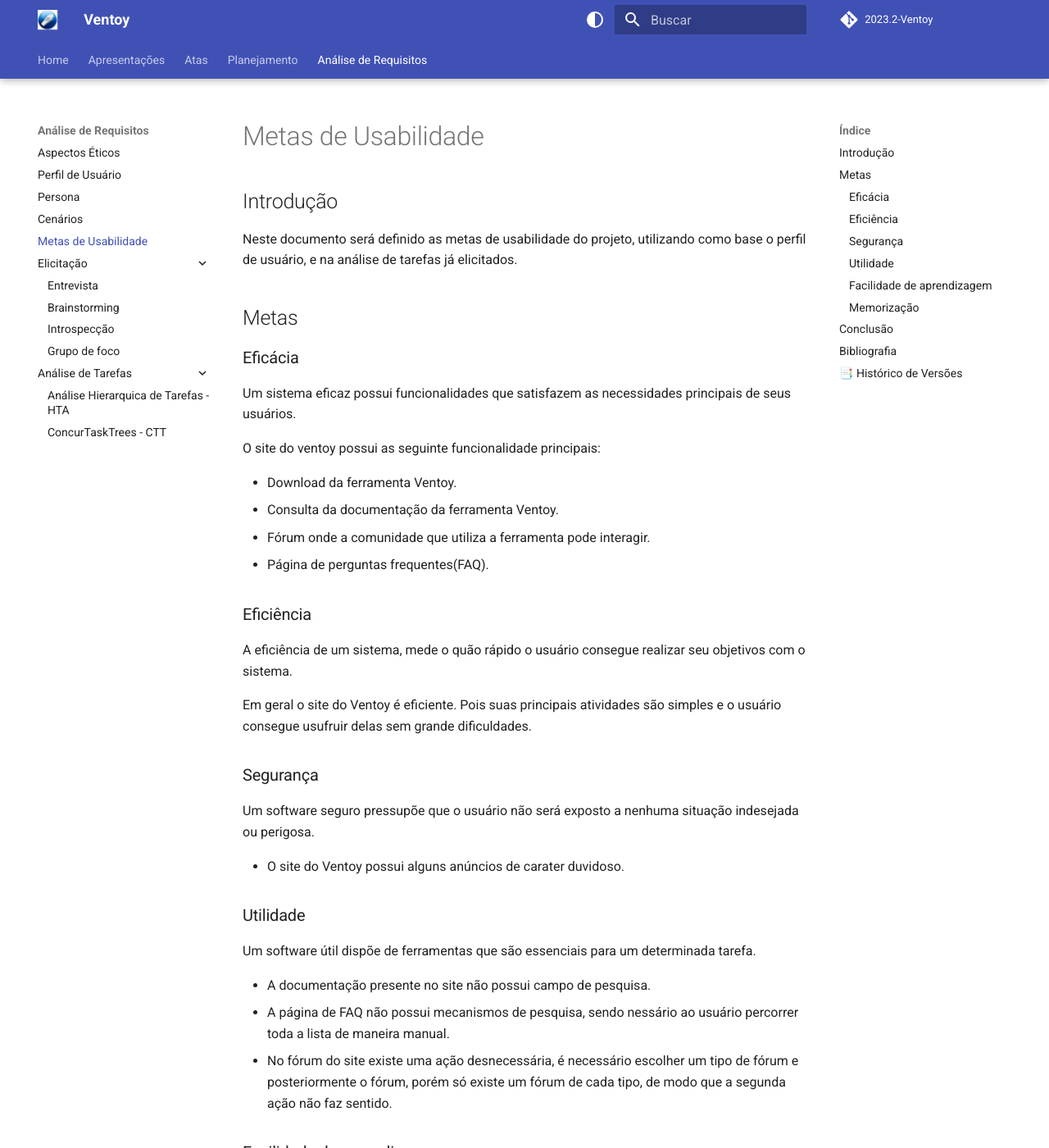
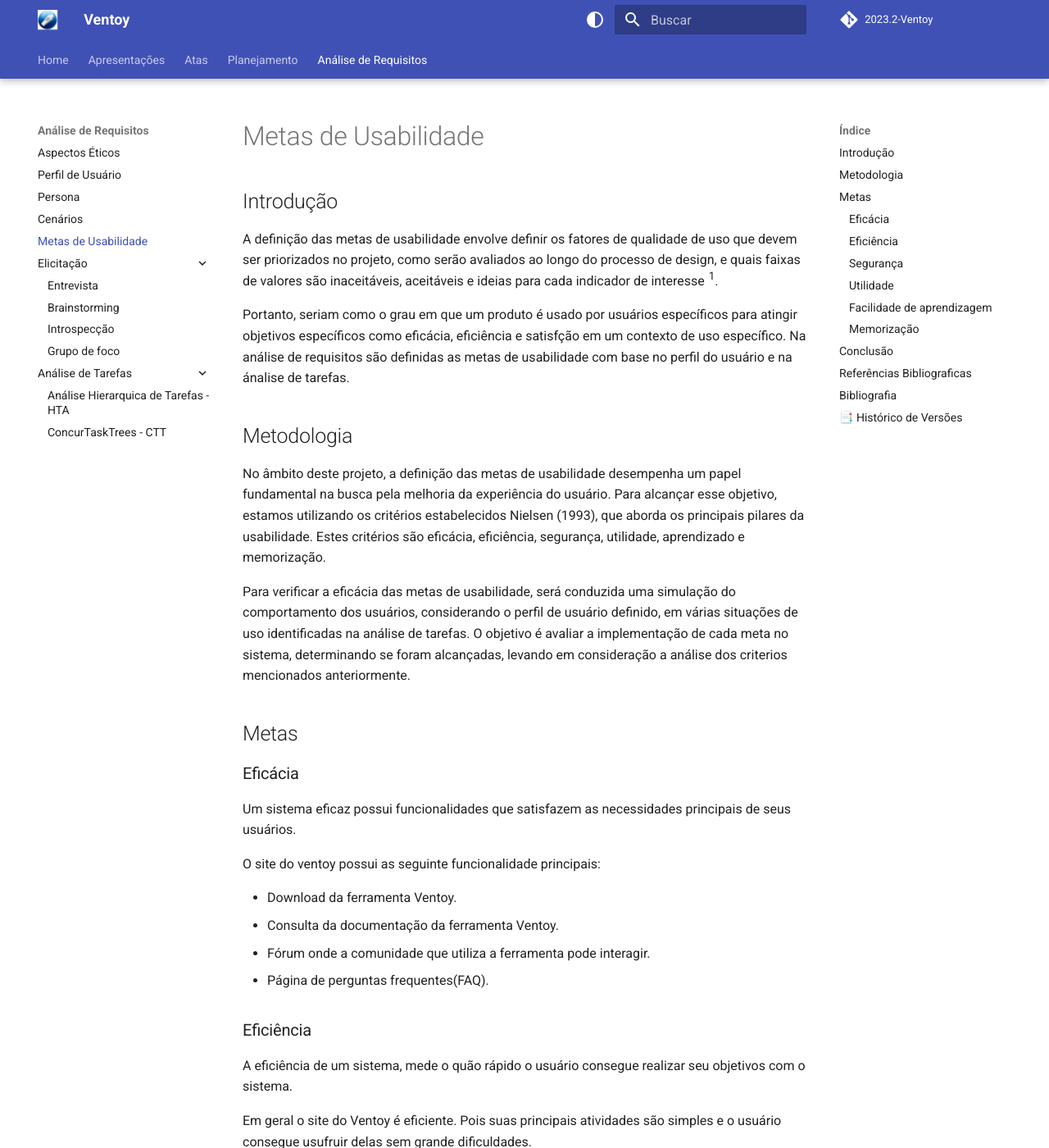
Before and after one commit to Interacao-Humano-Computador/2023.2-Ventoy, an MkDocs documentation site: the page built from docs/AnaliseDeRequisitos/metasUsabilidade.md, in a window 1280 px wide and 1400 px high. Shown: the whole window at 82% size. Built offline with MkDocs 1.6.1 and Material for MkDocs 9.7.7, drawn with Linux system fonts in a browser that asks for light colours; comment, search, counter and statistics services are not loaded; some of the changed text lies outside the part shown.

Commit message:
Update metasUsabilidade.md

```diff
--- a/docs/AnaliseDeRequisitos/metasUsabilidade.md
+++ b/docs/AnaliseDeRequisitos/metasUsabilidade.md
@@ -2,10 +2,18 @@
 
 ## Introdução
 
-Neste documento será definido as metas de usabilidade do projeto, utilizando como base
-o perfil de usuário, e na análise de tarefas já elicitados.
+A definição das metas de usabilidade envolve definir os fatores de qualidade de uso que devem ser priorizados no projeto, como serão avaliados ao longo do processo de design, e quais faixas de valores são inaceitáveis, aceitáveis e ideias para cada indicador de interesse ^1^.
+
+Portanto, seriam como o grau em que um produto é usado por usuários específicos para atingir objetivos específicos como eficácia, eficiência e satisfção em um contexto de uso específico. Na análise de requisitos são definidas as metas de usabilidade com base no perfil do usuário e na ánalise de tarefas.
+
+## Metodologia
+
+No âmbito deste projeto, a definição das metas de usabilidade desempenha um papel fundamental na busca pela melhoria da experiência do usuário. Para alcançar esse objetivo, estamos utilizando os critérios estabelecidos Nielsen (1993), que aborda os principais pilares da usabilidade. Estes critérios são eficácia, eficiência, segurança, utilidade, aprendizado e memorização.
+
+Para verificar a eficácia das metas de usabilidade, será conduzida uma simulação do comportamento dos usuários, considerando o perfil de usuário definido, em várias situações de uso identificadas na análise de tarefas. O objetivo é avaliar a implementação de cada meta no sistema, determinando se foram alcançadas, levando em consideração a análise dos criterios mencionados anteriormente.
 
 ## Metas
+
 
 ### Eficácia
 
@@ -54,10 +62,13 @@
 
 ## Conclusão
 
+## Referências Bibliograficas
+
+> 1.  BARBOSA, Simone; SILVA, Bruno. **Interação Humano-Computador**, Editora Elsevier, Rio de Janeiro, 2010
 
 ## Bibliografia
 
-> BARBOSA, Simone; SILVA, Bruno. **Interação Humano-Computador**, Editora Elsevier, Rio de Janeiro, 2010
+
 
 
 
```
